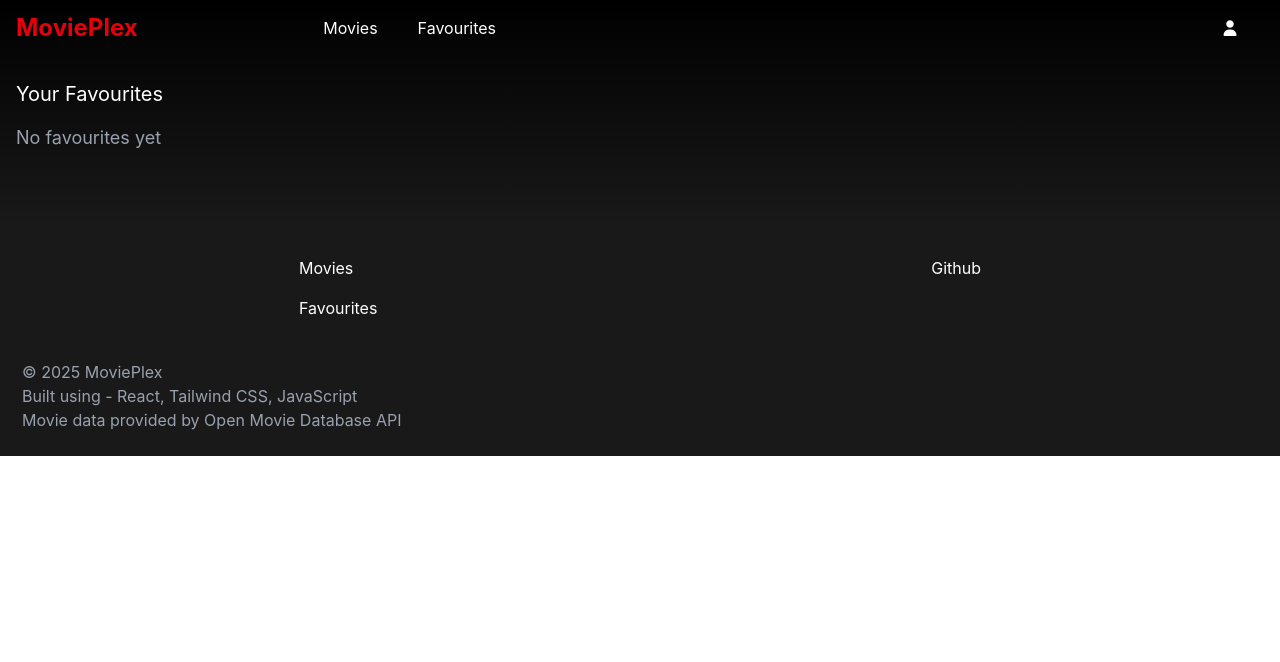
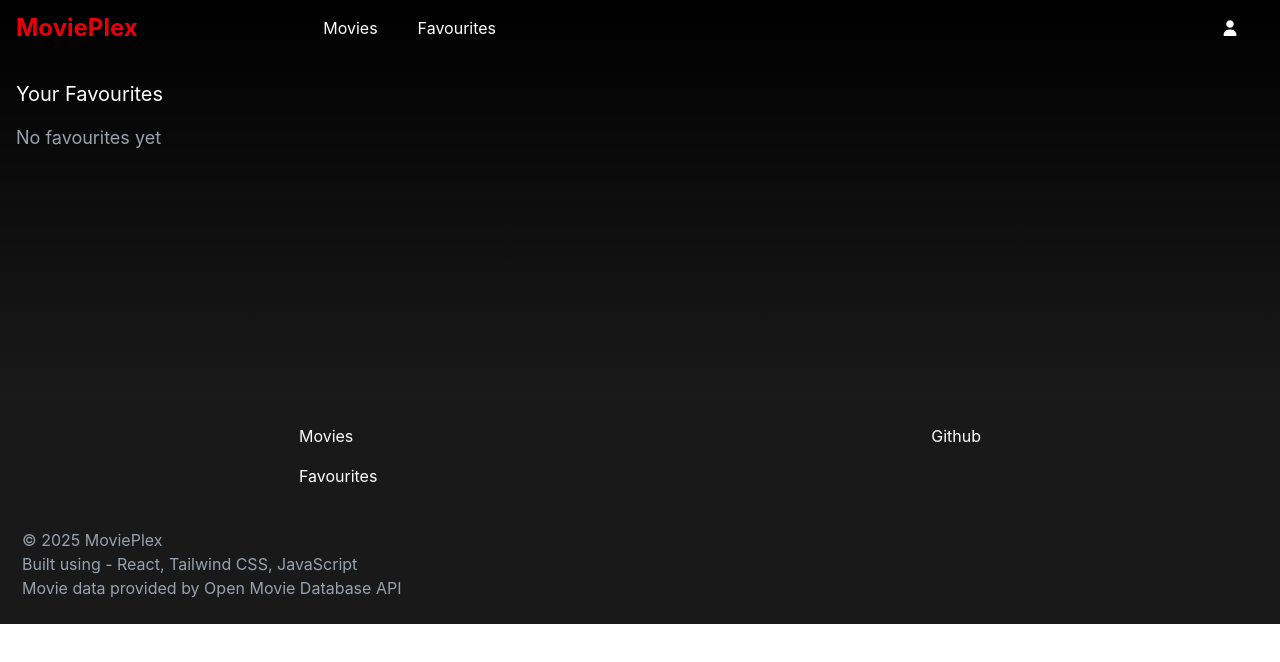
Before and after one commit to Ayushhrajput/movieplex, a React (Vite) app: page /favourites in a window 1280 px wide. Shown: the top 662 px of the page. Built offline with nearby package versions, Linux system fonts and the light colour scheme.

Commit message:
optimised the favourites component

```diff
--- a/src/components/Favourites.jsx
+++ b/src/components/Favourites.jsx
@@ -7,7 +7,7 @@ function Favourites(props) {
 
     return (
         <div className='w-full'>
-            <div className='h-min bg-gradient-to-b from-black to-black/90 py-20 flex flex-col gap-4'>
+            <div className='min-h-100 bg-gradient-to-b from-black to-black/90 py-20 flex flex-col gap-4'>
                 <h1 className='text-xl text-white px-4'>Your Favourites</h1>
                 {favourites.length == 0?
                     (<div className='text-gray-400 text-lg px-4'>No favourites yet</div>):
```
